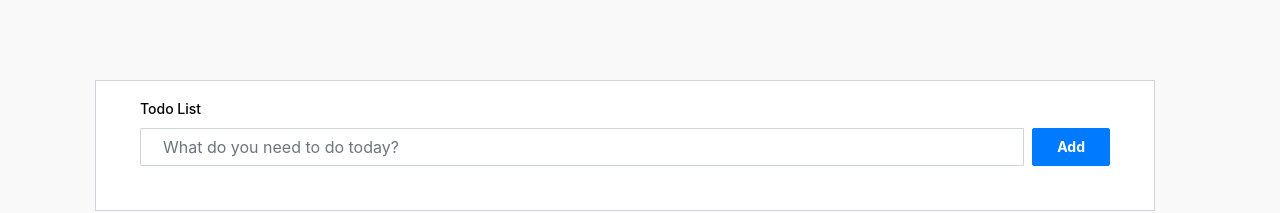
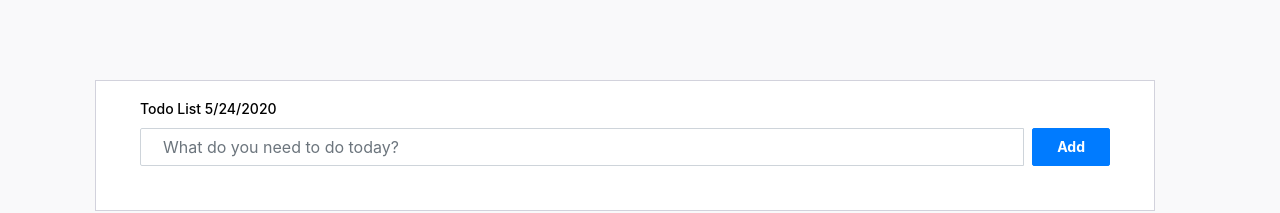
Before and after one commit to kano-kenji/todo-list, a React (Create React App) app: page / in a window 1280 px wide. Shown: the top 213 px of the page. Built offline with nearby package versions, Linux system fonts and the light colour scheme.

Commit message:
Home Work - 4 (ToDo list). Add date

```diff
--- a/src/App.js
+++ b/src/App.js
@@ -29,7 +29,7 @@ function App() {
                     <div className="col-lg-12">
                         <div className="card px-3">
                             <div className="card-body">
-                                <h4 className="card-title">Todo list</h4>
+                                <h3 className="card-title">Todo list {new Date().toLocaleDateString()}</h3>
                                 <AddToDo addToList={addToList} id={lastId}/>
                                 <ListToDos updateToDo={updateToDo} removeToDo={removeToDo} toDos={toDos}/>
                             </div>
```
